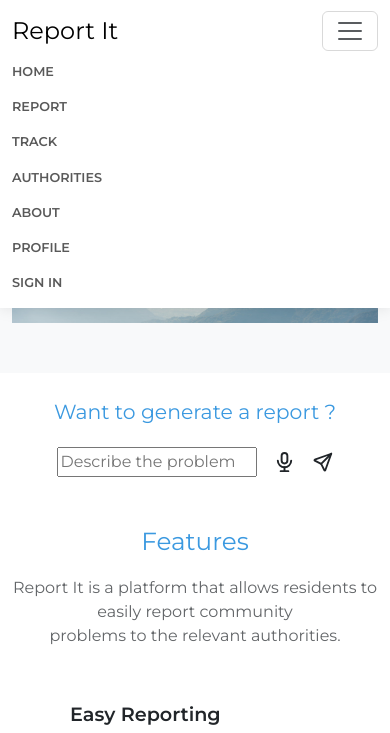
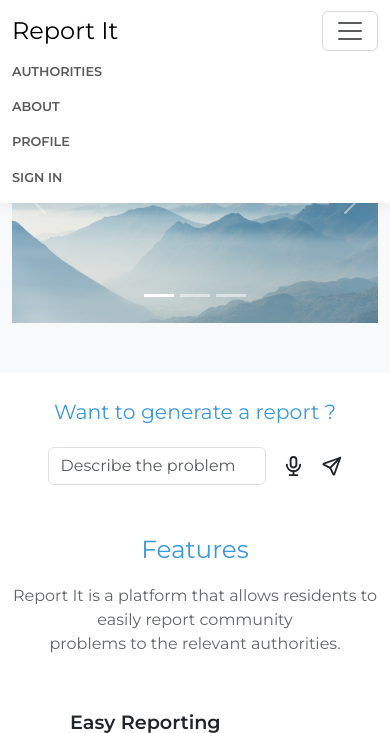
Before and after one commit to Didiana001/A2SV-HACKERTHON-, a Django app: page / in a window 390 px wide, after a click on "Toggle navigation". Shown: the top 733 px of the page. Run offline with Django 4.2, Linux system fonts and the light colour scheme; some libraries are stand-ins or nearby versions.

Commit message:
Refactor HTML code for consistency and responsiveness

```diff
--- a/report_it/app/templates/app/authority_list.html
+++ b/report_it/app/templates/app/authority_list.html
@@ -1,6 +1,6 @@
 {% extends "app/base.html" %}
 {% block content %}
-<div class="container col-6"  style="margin-top: 65px;">
+<div class="container"  style="margin-top: 65px;">
     <div class="block-heading" style="margin-top: 0px;padding-top: 28px;">
         <h2 class="text-info" style="/*font-size: 25.4px;*/text-align: center;">"Who's Here To Help?"</h2>
         <p style="text-align: center;">Support When You Need It</p>
--- a/report_it/app/templates/app/base.html
+++ b/report_it/app/templates/app/base.html
@@ -22,9 +22,9 @@
             </button>
             <div class="collapse navbar-collapse" id="navcol-1">
                 <ul class="navbar-nav ms-auto">
-                    <li class="nav-item sm-none md-none"><a class="nav-link " href="{% url 'home' %}">HOME</a></li>
-                    <li class="nav-item "><a class="nav-link" href="{% url 'report_create' %}">REPORT</a></li>
-                    <li class="nav-item"><a class="nav-link" href="{% url 'tracking' %}">Track</a></li>
+                    <li class="nav-item d-none d-lg-block"><a class="nav-link" href="{% url 'home' %}">HOME</a></li>
+                    <li class="nav-item d-none d-lg-block"><a class="nav-link" href="{% url 'report_create' %}">REPORT</a></li>
+                    <li class="nav-item d-none d-lg-block"><a class="nav-link" href="{% url 'tracking' %}">Track</a></li>
                     <li class="nav-item"><a class="nav-link" href="{% url 'authority_list' %}">Authorities</a></li>
                     <li class="nav-item"><a class="nav-link" href="#">About</a></li>
                     <li class="nav-item"><a class="nav-link" href="#">Profile</a></li>
--- a/report_it/app/templates/app/home.html
+++ b/report_it/app/templates/app/home.html
@@ -17,7 +17,7 @@
 <section style="padding-top: 0px;margin-top: 27px;">
     <h2 class="text-info" style="font-size: 20.4px;text-align: center;margin-bottom: 22px;">Want to generate a report ?</h2>
     <div class="d-flex justify-content-center align-items-center gap-3">
-        <div><input type="text" placeholder="Describe the problem"></div>
+        <div><input type="text" class="form-control item" placeholder="Describe the problem"></div>
         <div><svg xmlns="http://www.w3.org/2000/svg" width="1em" height="1em" viewBox="0 0 24 24" stroke-width="2" stroke="currentColor" fill="none" stroke-linecap="round" stroke-linejoin="round" class="icon icon-tabler icon-tabler-microphone" style="font-size: 23px;">
                 <path stroke="none" d="M0 0h24v24H0z" fill="none"></path>
                 <path d="M9 2m0 3a3 3 0 0 1 3 -3h0a3 3 0 0 1 3 3v5a3 3 0 0 1 -3 3h0a3 3 0 0 1 -3 -3z"></path>
```
Also changed, not shown: report_it/db.sqlite3, report_it/media/authority_logos/unnamed-scaled.webp (added).
